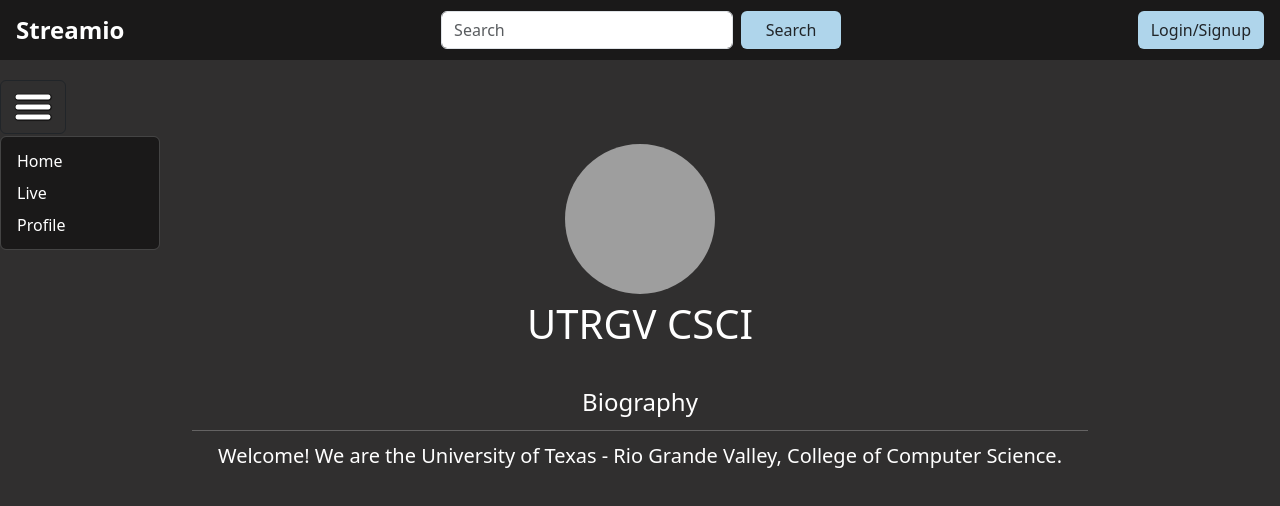
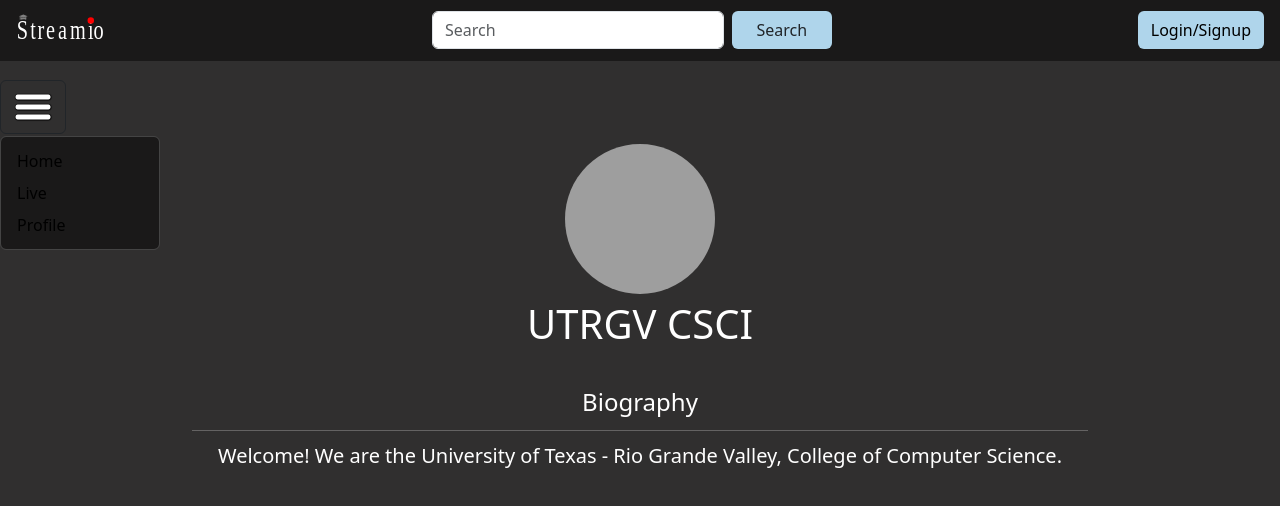
Before and after one commit to markkrdzzz/Streamio2, a plain HTML site: page profile.html in a window 1280 px wide. Both pictures are taken after a click on the button 33 px from the left and 107 px from the top of the page. Drawn offline with nearby package versions, Linux system fonts and the light colour scheme; grey boxes are pictures that could not be loaded.

Commit message:
Added links to navigate and logo on navbar

```diff
--- a/profile.html
+++ b/profile.html
@@ -16,7 +16,7 @@
       <!--Navbar-->
       <nav class="navbar fixed-top bg-body-tertiary">
         <div class="container-fluid">
-            <a class="navbar-brand">Streamio</a>
+            <a class="navbar-brand" href="homepage.html"><img src="logo.svg" width="90"></a>
             <form class="d-flex" role="search">
                 <input class="form-control me-2 search-input" type="search" placeholder="Search" aria-label="Search"/>
                 <button class="btn custom-button" type="submit">Search</button>
@@ -33,8 +33,8 @@
         </button>
 
         <ul class="dropdown-menu">
-          <li><a class="dropdown-item" href="#">Home</a></li>
-          <li><a class="dropdown-item" href="#">Live</a></li>
+          <li><a class="dropdown-item" href="homepage.html">Home</a></li>
+          <li><a class="dropdown-item" href="live.html">Live</a></li>
           <li><a class="dropdown-item" href="profile.html">Profile</a></li>
         </ul>
       </div>
--- a/style.css
+++ b/style.css
@@ -27,6 +27,18 @@
 
 nav {
     background-color: #1a1919;
+}
+
+a {
+    text-decoration: none;
+}
+
+a:link,
+a:visited,
+a:hover,
+a:active {
+  text-decoration: none;
+  color: black;
 }
 
 .custom-button {
```
Also changed, not shown: homepage.html (+2 -2 lines), logo.svg (added), small_logo.svg (added).
